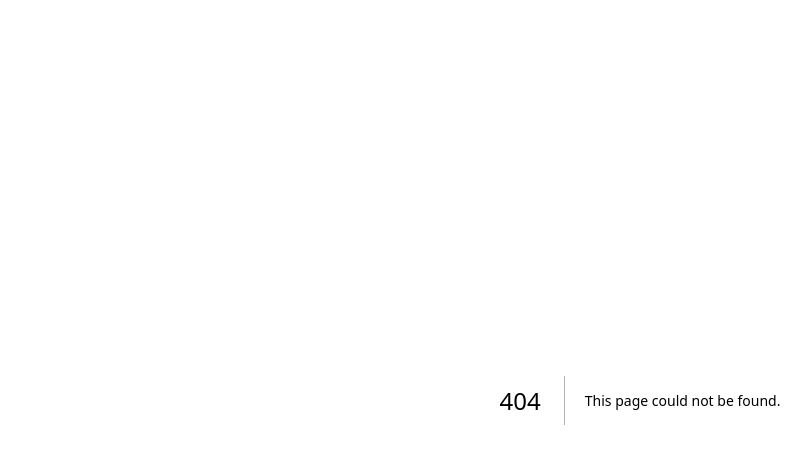
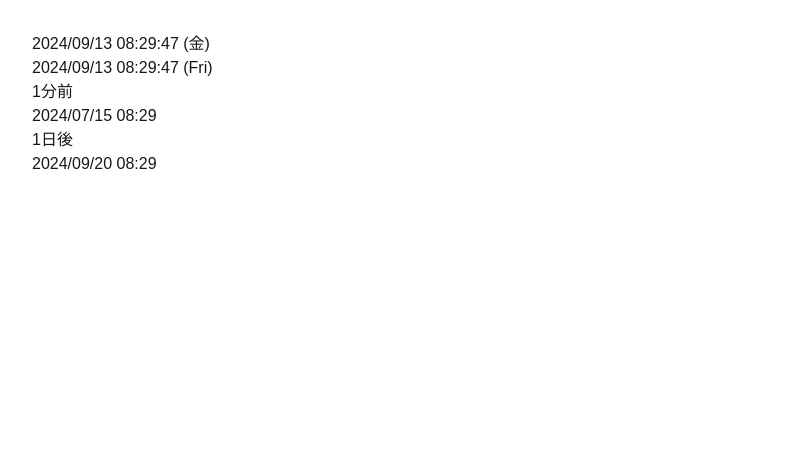
Before and after one commit to nknatk0730/demo-example, a Next.js app: page /date-fns in a window 1280 px wide. Before the commit this address had no page. Shown: the top 464 px of the page, without its empty margins (0-811 px from the left). Built offline with nearby package versions, Linux system fonts and the light colour scheme.

Commit message:
feat(date-fns):page

```diff
--- /dev/null
+++ b/app/date-fns/lib/dynamic-format-distance-to-now.ts
@@ -0,0 +1,15 @@
+import { differenceInDays, format, formatDistanceToNow } from "date-fns";
+import { ja } from "date-fns/locale";
+
+export const dynamicFormatDistanceToNow  = (date: Date) => {
+  const now = new Date;
+
+  if (Math.abs(differenceInDays(date, now)) < 2) {
+    return formatDistanceToNow(date, {
+      addSuffix: true,
+      locale: ja,
+    })
+  } else {
+    return format(date, 'yyyy/MM/dd HH:mm');
+  }
+}
--- /dev/null
+++ b/app/date-fns/page.tsx
@@ -0,0 +1,38 @@
+import { addDays, addWeeks, format, formatDistanceToNow, subDays, subSeconds } from "date-fns";
+import { ja } from "date-fns/locale";
+import { format as formatTz } from 'date-fns-tz'
+import { dynamicFormatDistanceToNow } from "./lib/dynamic-format-distance-to-now";
+
+export default function Page() {
+  const date = new Date;
+
+  return (
+    <div className="p-8">
+      <p>
+        {format(date, 'yyyy/MM/dd HH:mm:ss (E)', {
+          locale: ja,
+        })}
+      </p>
+      <p>
+        {formatTz(date, 'yyyy/MM/dd HH:mm:ss (E)', {
+          timeZone: 'Asia/Tokyo'
+        })}
+      </p>
+      <p>
+        {formatDistanceToNow(subSeconds(date, 60), {
+          addSuffix: true,
+          locale: ja,
+        })}
+      </p>
+      <p>
+        {dynamicFormatDistanceToNow(subDays(date, 60))}
+      </p>
+      <p>
+        {dynamicFormatDistanceToNow(addDays(date, 1))}
+      </p>
+      <p>
+        {dynamicFormatDistanceToNow(addWeeks(date, 1))}
+      </p>
+    </div>
+  )
+}
--- a/app/page.tsx
+++ b/app/page.tsx
@@ -9,6 +9,7 @@ export default function Home() {
       <Link href='/css-demo'>CSS Demo</Link>
       <Link href='/lucide'>Lucide icon</Link>
       <Link href='/simple-icons'>simple icons</Link>
+      <Link href='/date-fns'>date-fns</Link>
     </div>
   );
 }
--- a/package.json
+++ b/package.json
@@ -14,6 +14,8 @@
     "@radix-ui/react-slot": "^1.1.0",
     "class-variance-authority": "^0.7.0",
     "clsx": "^2.1.1",
+    "date-fns": "^4.1.0",
+    "date-fns-tz": "^3.1.3",
     "lucide-react": "^0.439.0",
     "next": "14.2.8",
     "next-themes": "^0.3.0",
```
Also changed, not shown: 1 other file (tests, documents, lock files or other folders).
